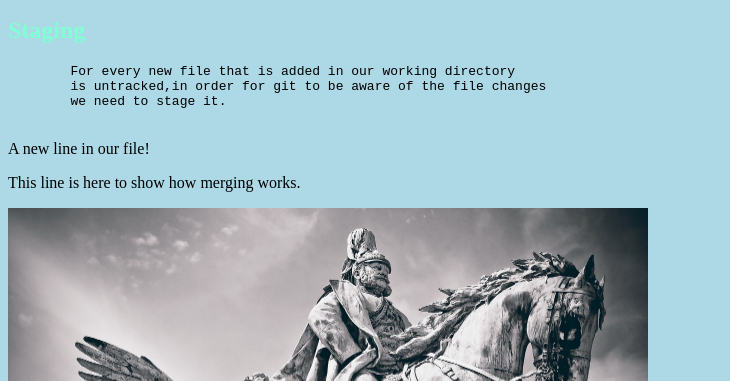
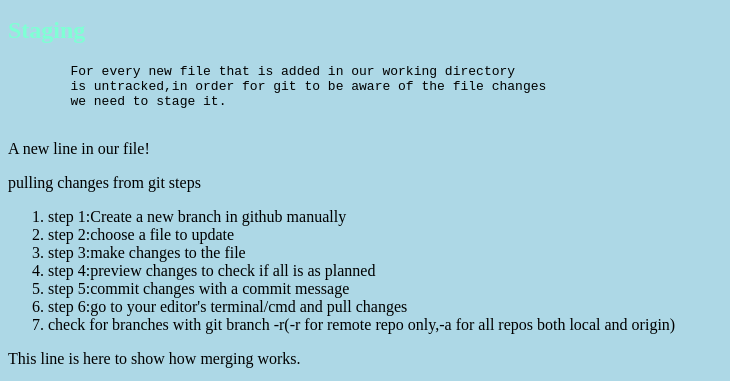
Before and after one commit to KlvnMung/KlvnMung.github.io, a plain HTML site: page index.html in a window 1280 px wide. Shown: the part 370-751 px from the top of the page, without its empty margins (0-730 px from the left). Drawn offline with Linux system fonts and the light colour scheme.

Commit message:
Updated index file for GitHub Branches

```diff
--- a/index.html
+++ b/index.html
@@ -31,8 +31,19 @@
         we need to stage it.
     </pre>
     <p>A new line in our file!</p>
+<p>pulling changes from git steps</p>
+<ol>
+    <li>step 1:Create a new branch in github manually </li>
+    <li>step 2:choose a file to update</li>
+    <li>step 3:make changes to the file</li>
+    <li>step 4:preview changes to check if all is as planned</li>
+    <li>step 5:commit changes with a commit message</li>
+    <li>step 6:go to your editor's terminal/cmd and pull changes</li>
+    <li>check for branches with git branch -r(-r for remote repo only,-a for all repos both local and origin)</li>
 
+</ol>
     <p>This line is here to show how merging works.</p>
     <div><img src="statues.jpg" alt="statue of a man riding a horse and a angel standing next to the horse" style="width:100%;max-width:640px"></div>
+    <h3>pushing a branch from local repo to remote repo</h3>
 </body>
 </html>
```
